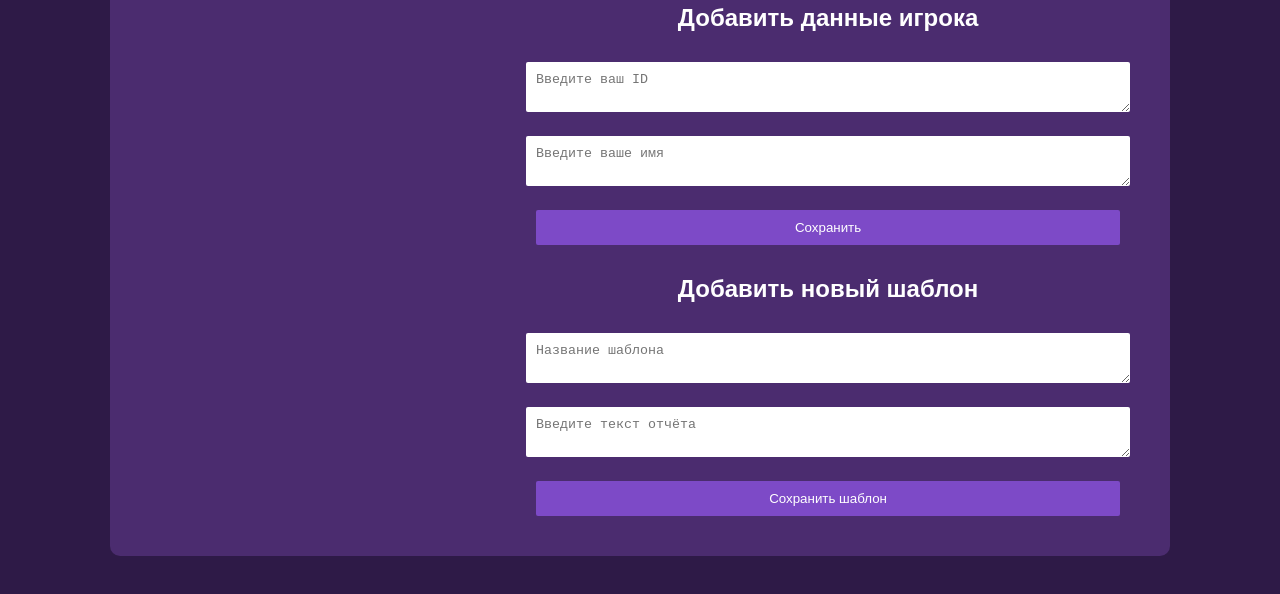
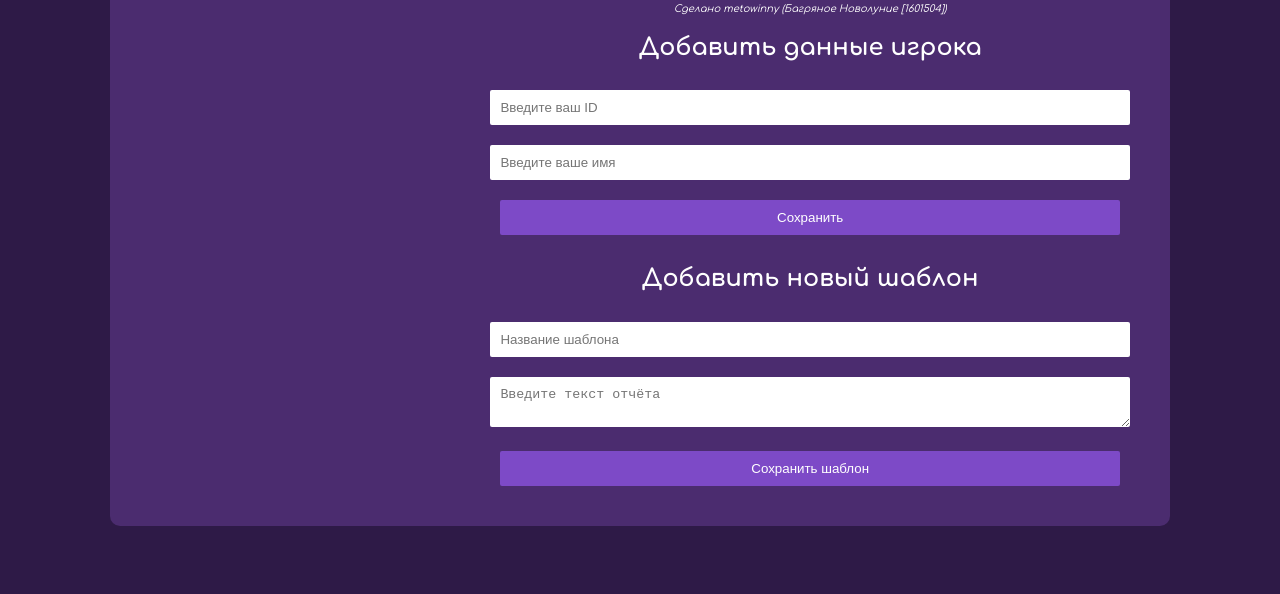
Before and after one commit to metowinny/CatWar-Report-Generator, a plain HTML site: page index.html in a window 1280 px wide. Shown: the part 220-814 px from the top of the page. Drawn offline with Linux system fonts and the light colour scheme.

Commit message:
Update index.html

```diff
--- a/index.html
+++ b/index.html
@@ -4,6 +4,7 @@
     <meta charset="UTF-8">
     <meta name="viewport" content="width=device-width, initial-scale=1.0">
     <title>Генератор отчётов CatWar</title>
+    <link href="https://fonts.googleapis.com/css2?family=Comfortaa:wght@300;400;700&display=swap" rel="stylesheet">
     <style>
         body {
             font-family: 'Comfortaa', sans-serif;
@@ -87,13 +88,13 @@
 
             <h2>Добавить данные игрока</h2>
             <div class="input-group">
-                <textarea id="playerID" placeholder="Введите ваш ID"></textarea>
-                <textarea id="playerName" placeholder="Введите ваше имя"></textarea>
+                <input type="text" id="playerID" placeholder="Введите ваш ID">
+                <input type="text" id="playerName" placeholder="Введите ваше имя">
             </div>
             <button onclick="saveUserData()">Сохранить</button>
 
             <h2>Добавить новый шаблон</h2>
-            <textarea id="templateName" placeholder="Название шаблона"></textarea>
+            <input type="text" id="templateName" placeholder="Название шаблона">
             <textarea id="templateText" placeholder="Введите текст отчёта"></textarea>
             <button onclick="saveTemplate()">Сохранить шаблон</button>
         </div>
```
